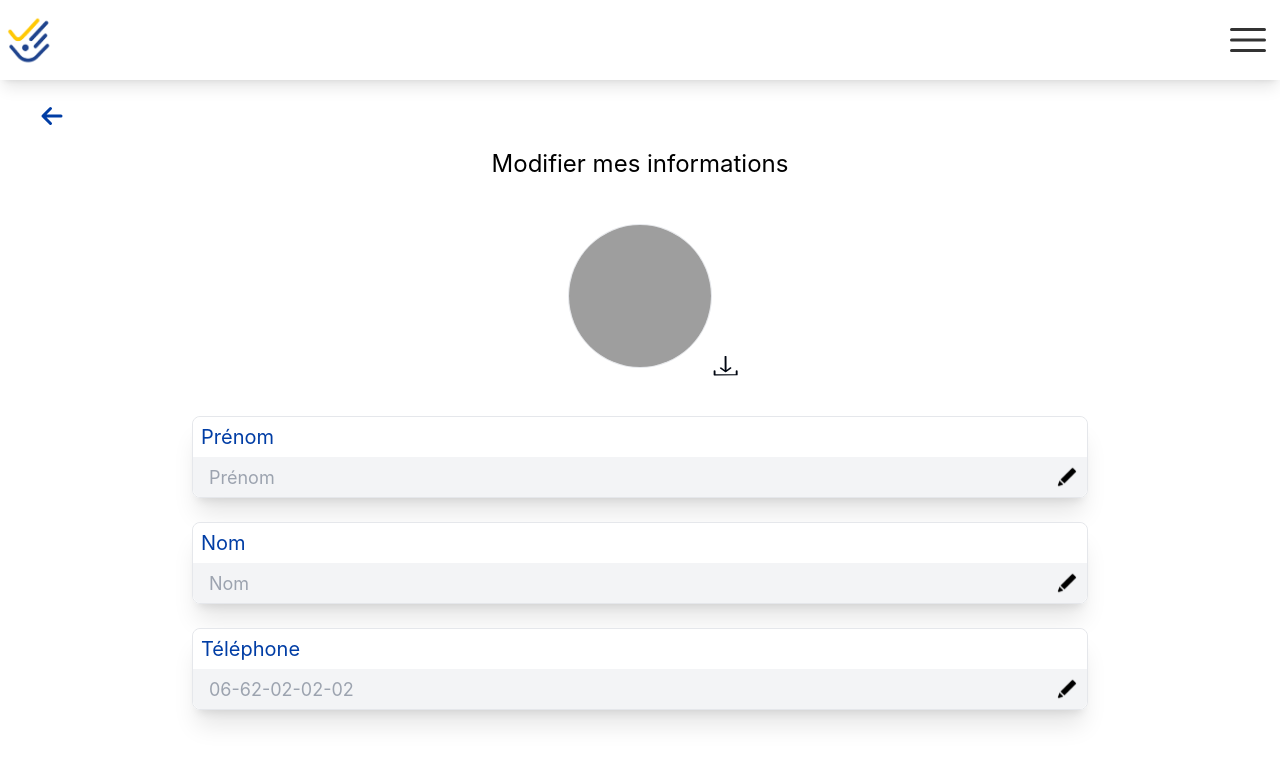
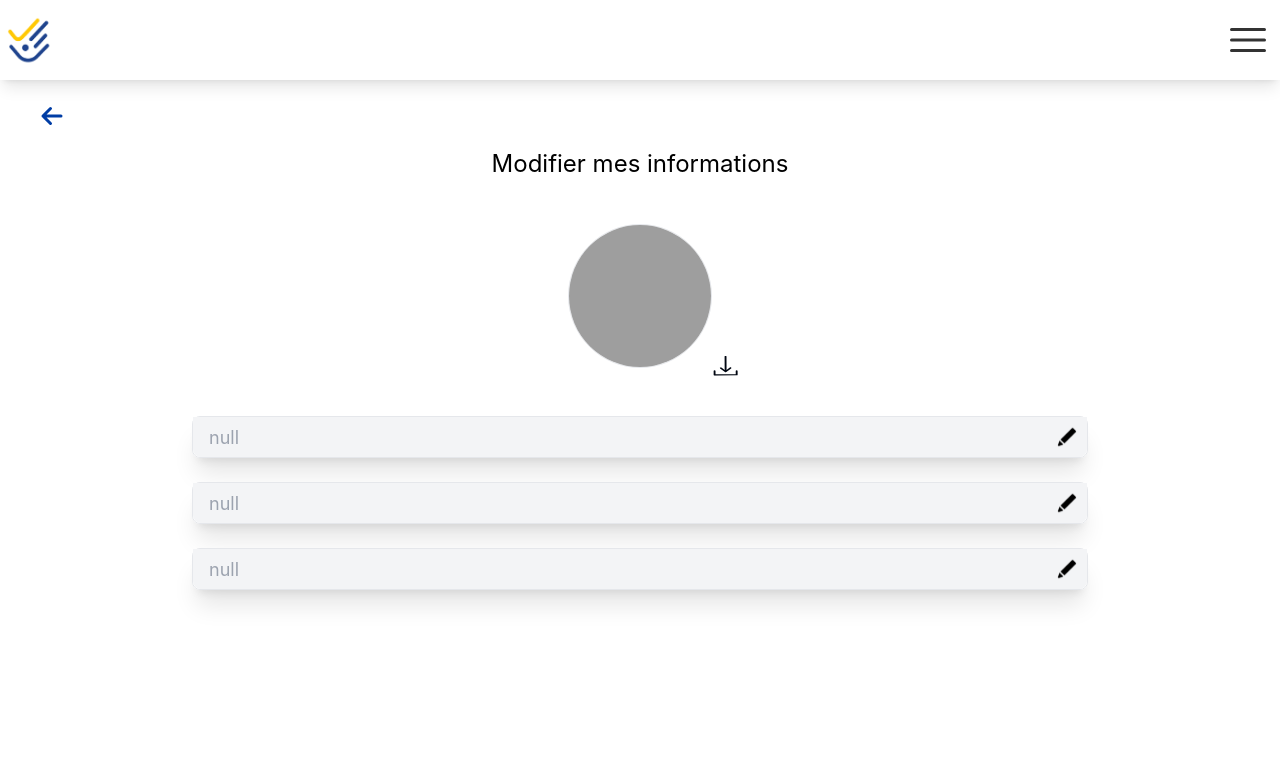
Before and after one commit to WildCodeSchool/P3_La-Poste_Lyon_React_Sept_2022, a React (Vite) app in the folder frontend/: page /settings in a window 1280 px wide. Shown: the top 764 px of the page. Built offline with nearby package versions, Linux system fonts and the light colour scheme; grey boxes are pictures that could not be loaded.

Commit message:
commit avant merge

```diff
--- a/frontend/src/pages/Settings.jsx
+++ b/frontend/src/pages/Settings.jsx
@@ -26,27 +26,9 @@ function Settings() {
      */
   };
 
-  const [firstname, setFirstname] = useState("Prénom");
-  const [lastname, setLastname] = useState("Nom");
-  const [phone, setPhone] = useState("Téléphone");
-
-  const [inputcontent, setInputcontent] = useState("");
-
-  const handleInput1 = (event) => {
-    if (event.key === "Enter") {
-      setFirstname(inputcontent);
-    }
-  };
-  const handleInput2 = (event) => {
-    if (event.key === "Enter") {
-      setLastname(inputcontent);
-    }
-  };
-  const handleInput3 = (event) => {
-    if (event.key === "Enter") {
-      setPhone(inputcontent);
-    }
-  };
+  const [firstname, setFirstname] = useState(null);
+  const [lastname, setLastname] = useState(null);
+  const [phone, setPhone] = useState(null);
 
   return (
     <>
@@ -100,15 +82,11 @@ function Settings() {
           <ul className="flex-col mt-12">
             <li className=" mx-10 md:mx-48 mb-16 my-3 md:m-6  border shadow-xl rounded-lg text-center">
               {" "}
-              <label className="text-xl text-[#003DA5] p-2 bg-white rounded-tl-lg rounded-tr-lg h-10 flex justify-start items-center">
-                {inputcontent === 0 ? "Enfant" : firstname}
-              </label>{" "}
               <div className="w-full flex justify-end items-center relative">
                 <input
-                  placeholder="Prénom"
+                  placeholder={`${firstname}`}
                   className=" border-gray-400 bg-gray-100 rounded-bl-lg rounded-br-lg p-4 w-full h-10"
-                  onChange={(event) => setInputcontent(event.target.value)}
-                  onKeyDown={handleInput1}
+                  onChange={(e) => setFirstname(e.target.value)}
                 />
                 <img
                   src={pencil}
@@ -119,15 +97,11 @@ function Settings() {
             </li>
             <li className=" mx-10 md:mx-48 mb-16 my-3 md:m-6 border shadow-xl rounded-lg text-center">
               {" "}
-              <label className="text-xl text-[#003DA5] p-2 bg-white rounded-tl-lg rounded-tr-lg h-10 flex justify-start items-center">
-                {inputcontent === 0 ? "FindBug" : lastname}
-              </label>{" "}
               <div className="w-full flex justify-end items-center relative">
                 <input
-                  placeholder="Nom"
+                  placeholder={`${lastname}`}
                   className=" border-gray-400 bg-gray-100 rounded-bl-lg rounded-br-lg  p-4 w-full h-10"
-                  onChange={(event) => setInputcontent(event.target.value)}
-                  onKeyDown={handleInput2}
+                  onChange={(e) => setLastname(e.target.value)}
                 />
                 <img
                   src={pencil}
@@ -139,15 +113,11 @@ function Settings() {
 
             <li className=" mx-10 md:mx-48 mb-16 my-3 md:m-6 border shadow-xl rounded-lg text-center">
               {" "}
-              <label className="text-xl text-[#003DA5] p-2 bg-white  rounded-tl-lg rounded-tr-lg h-10 flex justify-start items-center ">
-                {inputcontent === 0 ? "Téléphone" : phone}
-              </label>{" "}
               <div className="w-full flex justify-end items-center relative">
                 <input
-                  placeholder="06-62-02-02-02"
+                  placeholder={`${phone}`}
                   className=" border-gray-400 bg-gray-100 rounded-bl-lg rounded-br-lg p-4 w-full h-10"
-                  onChange={(event) => setInputcontent(event.target.value)}
-                  onKeyDown={handleInput3}
+                  onChange={(e) => setPhone(e.target.value)}
                 />
                 <img
                   src={pencil}
```
